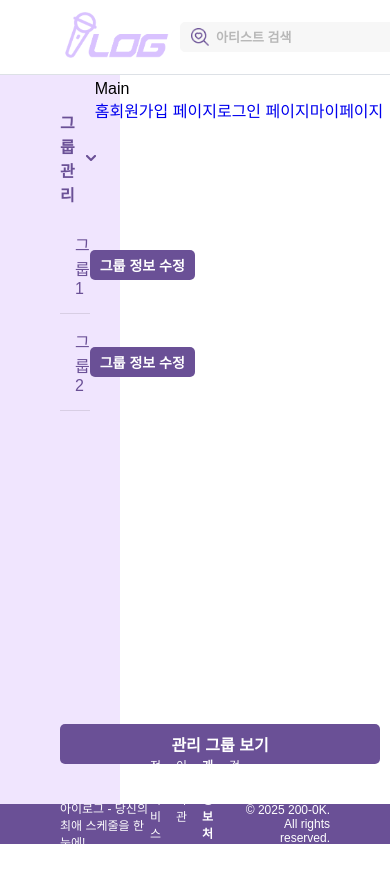
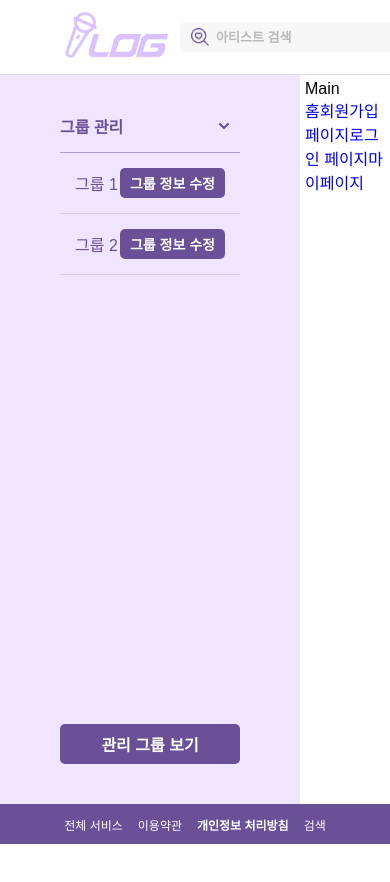
Before and after one commit to oz-200ok/fav_idolfe, a React (Vite) app: page / in a window 390 px wide. Shown: the top 882 px of the page. Before the commit the page ends 844 px from the top, so only its background shows below. Built offline with nearby package versions, Linux system fonts and the light colour scheme; the HTML template or start-up script is replaced by a standard one; a web font is replaced by a local one.

Commit message:
🎨[design] 반응형 추가

```diff
--- a/src/components/common/common.scss
+++ b/src/components/common/common.scss
@@ -1,17 +1,19 @@
 /* LAYOUT */
 .main_content {
-  display: grid;
-  grid-template-columns: 20% 80%; /* 왼쪽 20%, 오른쪽 80% */
+  display: flex;
   height: 100vh; /* 전체 화면 높이 */
 }
 
 main {
-  position: fixed;
-  left: 23vw;
-  top: 75px;
+  flex-grow: 1; /* 남은 공간을 모두 차지 */
+  padding: 20px; /* 기존 스타일과 충돌 없게 적당히 추가 */
+  overflow: auto; /* 스크롤 가능하도록 설정*/
+  margin-left: calc(max(23vw, 300px));
+  margin-top: 75px;
   padding: 5px;
   width: 80vw; /* 메인 영역을 80%로 꽉 차게 설정 */
   min-height: 100vh; /* 필요하면 높이도 설정 */
+  flex-grow: 1;
 }
 
 /* HEADER */
@@ -147,16 +149,14 @@ a {
 
 .sidebar {
   position: fixed;
-  z-index: -1;
   left: 0;
   top: 0;
   width: 23vw;
+  min-width: 300px;
   height: 100%;
   background: #f0e5fe;
-  padding: 0 60px;
-  padding-top: 110px;
-  display: flex;
-  flex-direction: column;
+  padding: 110px 60px 0;
+  flex-shrink: 0; /* 사이드바가 줄어들지 않도록 설정 */
 
   &_header {
     display: flex;
@@ -228,14 +228,15 @@ a {
     position: absolute;
     left: 60px;
     bottom: 80px;
-    width: 320px;
+    width: 16vw;
+    cursor: pointer;
+    min-width: 180px;
     height: 40px;
     background: #6a5096;
     color: white;
     border: none;
     border-radius: 5px;
     font-size: 16px;
-    cursor: pointer;
   }
 }
 
@@ -286,4 +287,22 @@ a {
     flex: 1;
     text-align: right;
   }
+  @media (max-width: 900px) {
+    .footer__copyright {
+      display: none;
+    }
+  }
+
+  @media (max-width: 700px) {
+    .footer__content {
+      display: none;
+    }
+  }
+
+  @media (max-width: 400px) {
+    .footer__links {
+      justify-content: center;
+      width: 100%;
+    }
+  }
 }
```
